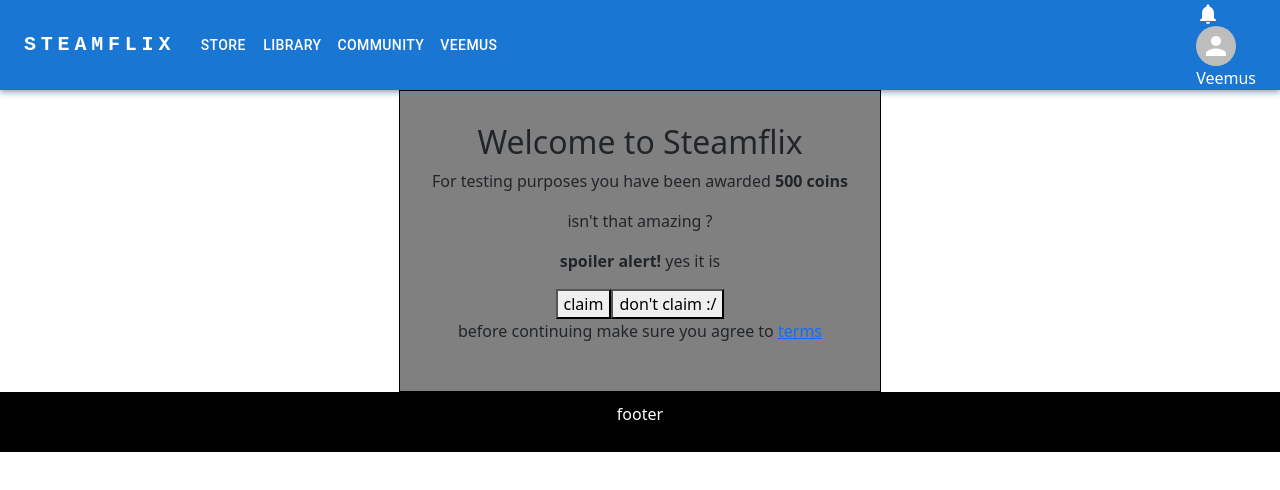
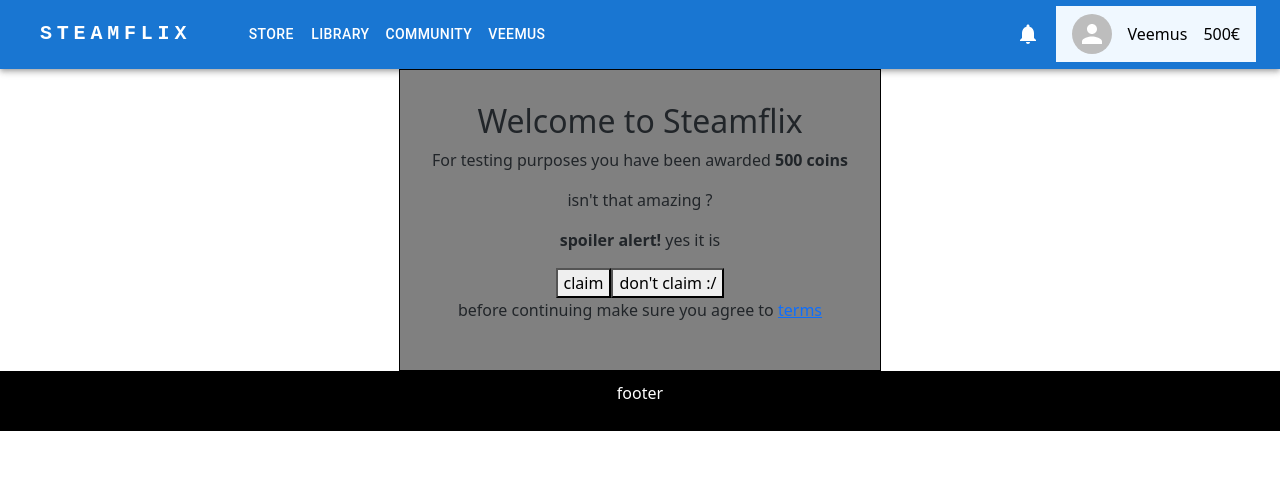
Before and after one commit to Sukramm/steamflix, a React (Vite) app in the folder steamflix/: page / in a window 1280 px wide. Shown: the top 490 px of the page. Built offline with nearby package versions, Linux system fonts and the light colour scheme.

Commit message:
More on navbar

```diff
--- a/steamflix/src/App.scss
+++ b/steamflix/src/App.scss
@@ -0,0 +1,3 @@
+a {
+  color: white;
+}
--- a/steamflix/src/App.tsx
+++ b/steamflix/src/App.tsx
@@ -7,6 +7,7 @@ import Navbar from "./components/Navbar";
 import Footer from "./components/Footer";
 /* import FrontPage from "./pages/FrontPage";
  */ import Terms from "./components/Terms";
+import Library from "./pages/Library";
 
 function App() {
   return (
@@ -15,6 +16,7 @@ function App() {
         <Navbar />
         <Routes>
           <Route path="/" element={<Welcome />} />
+          <Route path="/library" element={<Library />} />
           <Route path="/terms" element={<Terms />} />
           {/*               <Route path="/edit/:id" element={<Edit />} />
            */}
--- a/steamflix/src/components/Navbar.tsx
+++ b/steamflix/src/components/Navbar.tsx
@@ -8,40 +8,55 @@ import Menu from "@mui/material/Menu";
 import Container from "@mui/material/Container";
 import Avatar from "@mui/material/Avatar";
 import Button from "@mui/material/Button";
-import Tooltip from "@mui/material/Tooltip";
 import MenuItem from "@mui/material/MenuItem";
 import NotificationsIcon from "@mui/icons-material/Notifications";
+import "../styles/Navbar.scss";
+import { Link } from "react-router-dom";
 
-const user = { username: "Veemus", profilePic: "" };
+const user = { username: "Veemus", profilePic: "", money: 500 };
 const pages = [
+  {
+    //STORE
+    pagename: "Store",
+    pagelink: "",
+    subpages: [
       { pagename: "Store", pagelink: "" },
+      { pagename: "Featured", pagelink: "" },
+      { pagename: "Wishlist", pagelink: "" },
+      { pagename: "Stats", pagelink: "" },
+    ],
+  },
+  {
+    //LIBRARY
+    pagename: "Library",
+    pagelink: "/library",
+    subpages: [
       { pagename: "Library", pagelink: "" },
-  { pagename: "Community", pagelink: "" },
-  { pagename: user.username, pagelink: "" },
-];
-const storeSubpages = [
+      { pagename: "Collections", pagelink: "" },
+    ],
+  },
+  {
+    //COMMUNITY
+    pagename: "Community",
+    pagelink: "",
+    subpages: [
+      { pagename: "Home", pagelink: "" },
+      { pagename: "Announcments", pagelink: "" },
+      { pagename: "Discussions", pagelink: "" },
+      { pagename: "News", pagelink: "" },
+    ],
+  },
+  {
+    //USER
+    pagename: user.username,
+    pagelink: "",
+    subpages: [
       { pagename: "Account", pagelink: "" },
       { pagename: "Library", pagelink: "" },
       { pagename: "Community", pagelink: "" },
       { pagename: user.username, pagelink: "" },
-];
-const librarySubpages = [
-  { pagename: "Account", pagelink: "" },
-  { pagename: "Library", pagelink: "" },
-  { pagename: "Community", pagelink: "" },
-  { pagename: user.username, pagelink: "" },
-];
-const communitySubpages = [
-  { pagename: "Account", pagelink: "" },
-  { pagename: "Library", pagelink: "" },
-  { pagename: "Community", pagelink: "" },
-  { pagename: user.username, pagelink: "" },
-];
-const userSubpages = [
-  { pagename: "Account", pagelink: "" },
-  { pagename: "Library", pagelink: "" },
-  { pagename: "Community", pagelink: "" },
-  { pagename: user.username, pagelink: "" },
+    ],
+  },
 ];
 
 function Navbar() {
@@ -64,51 +79,78 @@ function Navbar() {
   };
 
   return (
-    <AppBar position="static">
+    <AppBar id="header" position="static">
       <Container maxWidth="xl">
         <Toolbar disableGutters>
           <Typography
+            className="logo hover-text"
             variant="h6"
             noWrap
             component="a"
             href="#app-bar-with-responsive-menu"
-            sx={{
-              mr: 2,
-              display: { xs: "none", md: "flex" },
-              fontFamily: "monospace",
-              fontWeight: 700,
-              letterSpacing: ".3rem",
-              color: "inherit",
-              textDecoration: "none",
-            }}
           >
-            STEAMFLIX
+            <Link to={"/"}>STEAMFLIX</Link>
           </Typography>
+          <Typography
+            className="logo hover-effect"
+            variant="h6"
+            noWrap
+            component="a"
+            href="#app-bar-with-responsive-menu"
+          ></Typography>
           <Box
             className="leftMenu"
             sx={{ flexGrow: 1, display: { xs: "none", md: "flex" } }}
           >
             {pages.map((page) => (
+              <>
                 <Button
                   key={page.pagename}
-                onClick={handleCloseNavMenu}
+                  onClick={handleOpenNavMenu}
                   sx={{ my: 2, color: "white", display: "block" }}
                 >
-                {page.pagename}
+                  <Link to={page.pagelink}>{page.pagename}</Link>
                 </Button>
+                <Menu
+                  sx={{ mt: "45px" }}
+                  id="menu-appbar"
+                  anchorEl={anchorElUser}
+                  anchorOrigin={{
+                    vertical: "top",
+                    horizontal: "right",
+                  }}
+                  keepMounted
+                  transformOrigin={{
+                    vertical: "top",
+                    horizontal: "right",
+                  }}
+                  open={Boolean(anchorElUser)}
+                  onClose={handleCloseNavMenu}
+                >
+                  {page.subpages.map((subpage) => (
+                    <MenuItem
+                      key={subpage.pagename}
+                      onClick={handleCloseUserMenu}
+                    >
+                      <Typography textAlign="center">
+                        {subpage.pagename}
+                      </Typography>
+                    </MenuItem>
+                  ))}
+                </Menu>
+              </>
             ))}
           </Box>
 
           <Box className="rightMenu" sx={{ flexGrow: 0 }}>
             <NotificationsIcon></NotificationsIcon>
-            <Tooltip title="Open settings">
             <Box className="user">
               <IconButton onMouseOver={handleOpenUserMenu} sx={{ p: 0 }}>
                 <Avatar alt={user.username} src={user.profilePic} />
               </IconButton>
               <Box className="username">{user.username}</Box>
+              <Box className="money">{user.money}€</Box>
             </Box>
-            </Tooltip>
             <Menu
               sx={{ mt: "45px" }}
               id="menu-appbar"
@@ -125,7 +167,7 @@ function Navbar() {
               open={Boolean(anchorElUser)}
               onClose={handleCloseUserMenu}
             >
-              {userSubpages.map((subpage) => (
+              {pages[3].subpages.map((subpage) => (
                 <MenuItem key={subpage.pagename} onClick={handleCloseUserMenu}>
                   <Typography textAlign="center">{subpage.pagename}</Typography>
                 </MenuItem>
--- /dev/null
+++ b/steamflix/src/pages/Library.tsx
@@ -0,0 +1,8 @@
+import React from "react";
+import "../styles/Library/LibraryMain.scss";
+
+function Library() {
+  return <div>Library</div>;
+}
+
+export default Library;
--- a/steamflix/src/styles/Navbar.scss
+++ b/steamflix/src/styles/Navbar.scss
@@ -0,0 +1,35 @@
+#header {
+  .logo {
+    margin: 1rem;
+    display: flex;
+    font-family: "Courier New", Courier, monospace;
+    font-weight: 700;
+    letter-spacing: 0.3rem;
+    color: inherit;
+    text-decoration: none;
+  }
+  .rightMenu,
+  .user {
+    display: flex;
+    flex-direction: row;
+    align-items: center;
+    justify-content: center;
+    gap: 1rem;
+  }
+  .user {
+    background-color: aliceblue;
+    color: black;
+    padding: 0.5rem 1rem;
+  }
+  .logo {
+    transition: 0.3s ease-out;
+  }
+  .hover-text:hover {
+    //color: rgb(66, 205, 32);
+    // gradient ?
+  }
+  a {
+    color: white;
+    text-decoration: none;
+  }
+}
```
Also changed, not shown: steamflix/src/styles/Library/LibraryMain.scss (added), 1 other file (tests, documents, lock files or other folders). Lines whose indentation alone changed are shown as unchanged.
